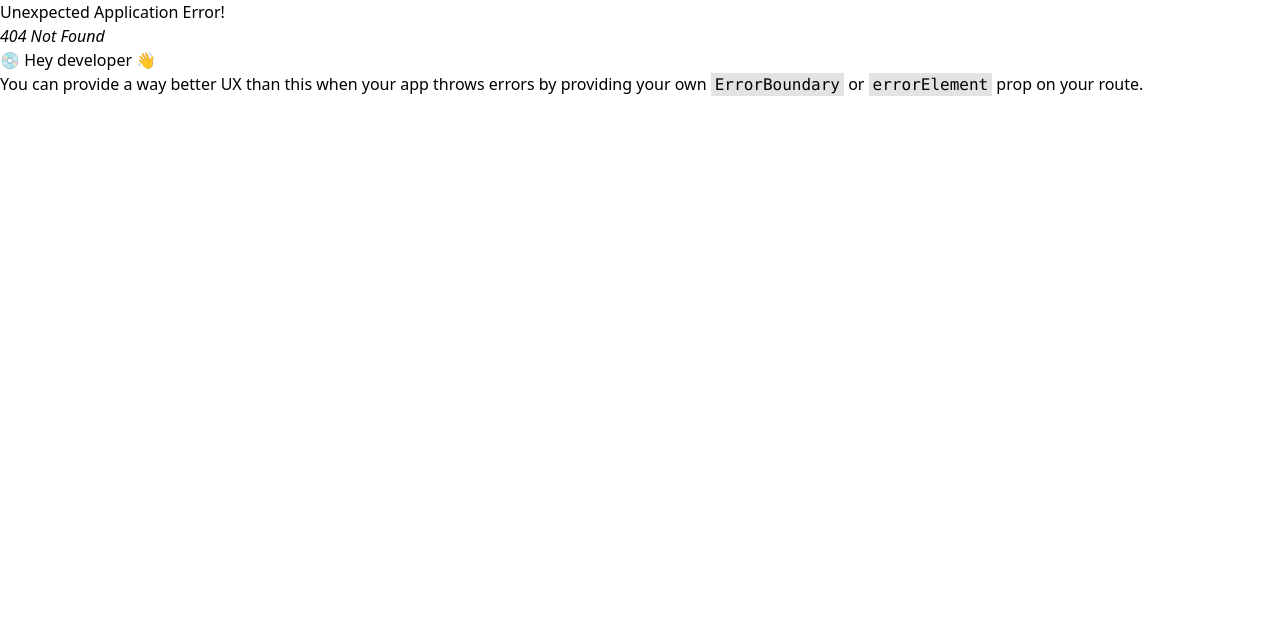
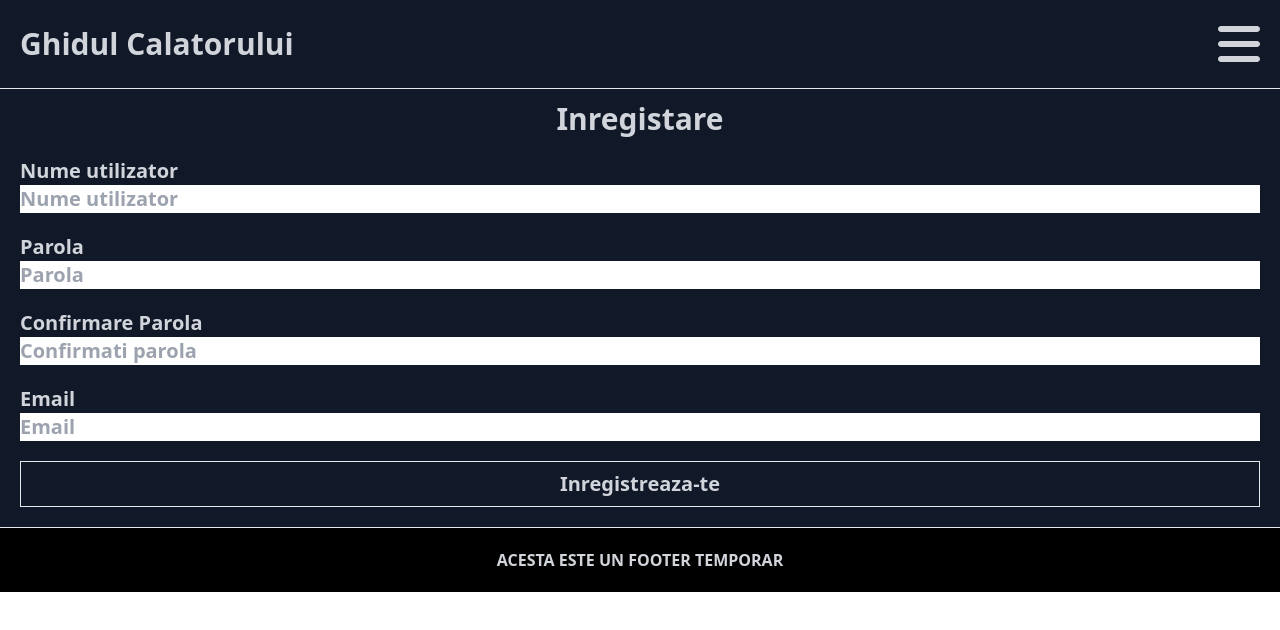
Before and after one commit to dlaurq/GhidTuristic-Licenta-Frontend, a React (Vite) app: page /register in a window 1280 px wide. Before the commit this address had no page. Shown: the top 630 px of the page. Built offline with nearby package versions, Linux system fonts and the light colour scheme.

Commit message:
am creat paginile pt login/register momentan doar dau console.log() la raspunul primit de la server

```diff
--- a/src/App.jsx
+++ b/src/App.jsx
@@ -11,6 +11,8 @@ import Countries from "./pages/Admin/Countries/Countries"
 import Cities from "./pages/Admin/Cities/Cities"
 import Home from "./pages/Home"
 import Locations from "./pages/Admin/Locations/Locations"
+import Register from "./pages/Auth/Register"
+import Login from "./pages/Auth/Login"
 
 function App() {
 
@@ -18,6 +20,8 @@ function App() {
     createRoutesFromElements(
       <Route path="/" element={<RootLayout />}>
         <Route index element={<Home />}/>
+        <Route path="register" element={<Register />}/>
+        <Route path="login" element={<Login />}/>
         <Route path="admin" element={<AdminLayout />}>
           <Route path="country" element={<Countries />}/>
           <Route path="county" element={<Counties />}/>
--- a/src/api/axios.js
+++ b/src/api/axios.js
@@ -1,5 +1,5 @@
 import axios from "axios";
 
 export default axios.create({
-    baseURL: 'http://localhost:5000/api'
+    baseURL: 'http://localhost:5000'
 })
--- a/src/components/MainNav.jsx
+++ b/src/components/MainNav.jsx
@@ -30,8 +30,8 @@ const MainNav = () => {
               <FontAwesomeIcon icon={faX} size='3x'/>
             </header>
             <ul className="pt-20 text-3xl font-normal flex flex-col justify-evenly items-center gap-5">
-              <li><NavLink to="" className="">Inregistrare</NavLink></li>
-              <li><NavLink to="" className="">Autentificare</NavLink></li>
+              <li><NavLink to="register" className="">Inregistrare</NavLink></li>
+              <li><NavLink to="login" className="">Autentificare</NavLink></li>
               <li><NavLink to="admin" className="">Admin</NavLink></li>
               <li><NavLink to="" className="">Cont</NavLink></li>
             </ul>
--- /dev/null
+++ b/src/pages/Auth/Login.jsx
@@ -0,0 +1,85 @@
+import { useFormik } from 'formik'
+import React from 'react'
+import Button from '../../components/Button'
+import Form from '../../components/Form'
+import Input from '../../components/Input'
+import Label from '../../components/Label'
+import * as Yup from "yup"
+import api from "../../api/axios"
+
+const Login = () => {
+
+    const handleSubmit = async (values) =>{
+        try{
+            const res = await api.post('/login',{username:values.username,password:values.password},
+            {
+                headers: { 'Content-Type': 'application/json' },
+                withCredentials: true
+            })
+
+            console.log(res.data)
+        }catch(err){
+            console.log(err)
+        }
+    }
+
+    const formik = useFormik({
+        initialValues:{
+            username: '',
+            password: '',
+        },
+
+        validationSchema: Yup.object({
+            username: Yup.string().required('Camp obligatoriu'),
+            password: Yup.string().required('Camp obligatoriu')
+        }),
+
+        onSubmit:handleSubmit
+    })
+
+
+  return (
+    <section className='bg-gray-900 text-gray-300 pt-3 border-t'>
+        <h3 className='text-3xl text-center font-bold'>Autentificare</h3>
+        <Form handleSubmit={formik.handleSubmit} classes='gap-5'>
+            <section>
+                <Label htmlFor='username'>
+                    {formik.touched.username && formik.errors.username
+                        ? formik.errors.username
+                        : 'Nume utilizator'
+                    }
+                </Label>
+                <Input
+                    id='username'
+                    name='username'
+                    type='text'
+                    placeholder='Nume utilizator'
+                    handleChange={formik.handleChange}
+                    value={formik.values.username}
+                    handleBlur={formik.handleBlur}
+                />
+            </section>
+            <section>
+                <Label htmlFor='password'>
+                    {formik.touched.password && formik.errors.password
+                        ? formik.errors.password
+                        : 'Parola'
+                    }
+                </Label>
+                <Input
+                    id='password'
+                    name='password'
+                    type='password'
+                    placeholder='Parola'
+                    handleChange={formik.handleChange}
+                    value={formik.values.password}
+                    handleBlur={formik.handleBlur}
+                />
+            </section>
+            <Button type="submit">Auntentifica-te</Button>
+        </Form>
+    </section>
+  )
+}
+
+export default Login
--- /dev/null
+++ b/src/pages/Auth/Register.jsx
@@ -0,0 +1,140 @@
+import { useFormik } from 'formik'
+import React from 'react'
+import Button from '../../components/Button'
+import Form from '../../components/Form'
+import Input from '../../components/Input'
+import Label from '../../components/Label'
+import * as Yup from "yup"
+import api from "../../api/axios"
+
+const Register = () => {
+
+    const handleSubmit = async (values) =>{
+        try{
+            const res = await api.post('/register',
+                {
+                    username:values.username,
+                    password:values.password,
+                    email:values.email
+                },
+                {
+                    headers: { 'Content-Type': 'application/json'},
+                    withCredentials: true
+                }
+            )
+            console.log(res.data)
+
+        }catch(err){
+            //console.log(err)
+        }
+    }
+
+
+    const formik = useFormik({
+        initialValues:{
+            username: '',
+            password: '',
+            confPassword: '',
+            email: '',
+        },
+
+        validationSchema: Yup.object({
+            username: Yup.string()
+                .required('Camp obligatoriu')
+                .min(4,"Numele utilizatorului trebuie sa aibe minim 4 caractere")
+                .max(16,"Numele utilizatorului nu poate depasi 16 caractere")
+                .matches(/^[a-zA-Z0-9_]*$/, "Numele utilizatorului trebuie sa contina doar litere  si cifre"),
+            password: Yup.string()
+                .required('Camp obligatoriu')
+                .min(8,'Parola trebuie sa aiba minim 8 caractere'),
+            confPassword: Yup.string()
+                .required('Camp obligatoriu')
+                .oneOf([Yup.ref('password'), null], 'Parolele trebuie sa coincida'),
+            email: Yup.string()
+                .required('Camp obligatoriu')
+                .email('Email-ul nu este valid'),
+        }),
+
+        onSubmit:handleSubmit
+    })
+
+
+  return (
+    <section className='bg-gray-900 text-gray-300 pt-3 border-t'>
+        <h3 className='text-3xl text-center font-bold'>Inregistare</h3>
+        <Form handleSubmit={formik.handleSubmit} classes='gap-5'>
+            <section>
+                <Label htmlFor='username'>
+                {formik.touched.username && formik.errors.username
+                    ? formik.errors.username
+                    : 'Nume utilizator'
+                }
+                </Label>
+                <Input
+                    id='username'
+                    name='username'
+                    type='text'
+                    placeholder='Nume utilizator'
+                    handleChange={formik.handleChange}
+                    value={formik.values.username}
+                    handleBlur={formik.handleBlur}
+                />
+            </section>
+            <section>
+                <Label htmlFor='password'>
+                    {formik.touched.password && formik.errors.password
+                        ? formik.errors.password
+                        : 'Parola'
+                    }
+                </Label>
+                <Input
+                    id='password'
+                    name='password'
+                    type='password'
+                    placeholder='Parola'
+                    handleChange={formik.handleChange}
+                    value={formik.values.password}
+                    handleBlur={formik.handleBlur}
+                />
+            </section>
+            <section>
+                <Label htmlFor='confPassword'>
+                {formik.touched.confPassword && formik.errors.confPassword
+                    ? formik.errors.confPassword
+                    : 'Confirmare Parola'
+                }
+                </Label>
+                <Input
+                    id='confPassword'
+                    name='confPassword'
+                    type='password'
+                    placeholder='Confirmati parola'
+                    handleChange={formik.handleChange}
+                    value={formik.values.confPassword}
+                    handleBlur={formik.handleBlur}
+                />
+            </section>
+            <section>
+                <Label htmlFor='email'>
+                    {formik.touched.email && formik.errors.email
+                        ? formik.errors.email
+                        : 'Email'
+                    }
+                </Label>
+                <Input
+                    id='email'
+                    name='email'
+                    type='email'
+                    placeholder='Email'
+                    handleChange={formik.handleChange}
+                    value={formik.values.email}
+                    handleBlur={formik.handleBlur}
+                />
+            </section>
+            <Button type="submit">Inregistreaza-te</Button>
+        </Form>
+    </section>
+  )
+}
+
+export default Register
```
